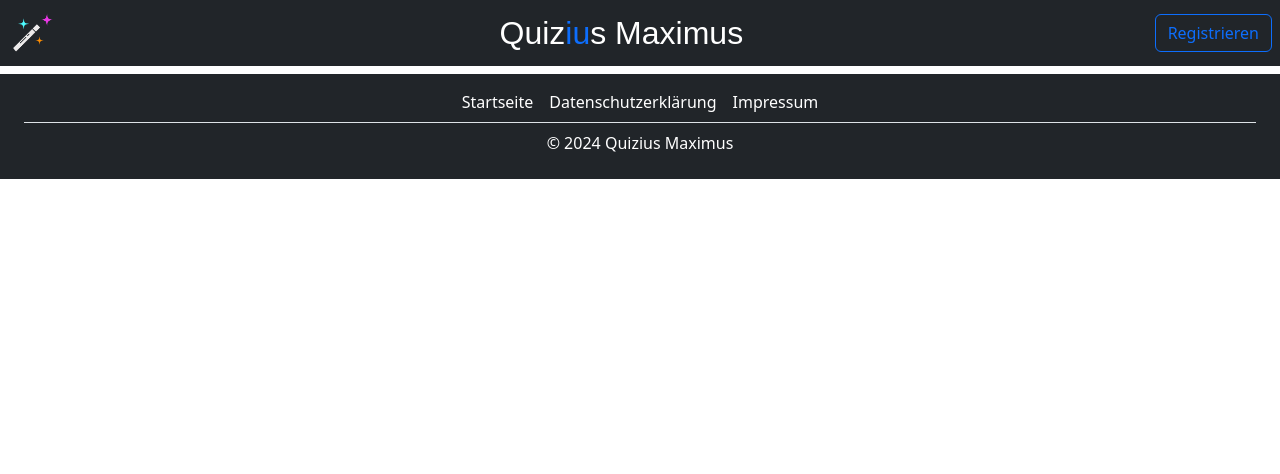
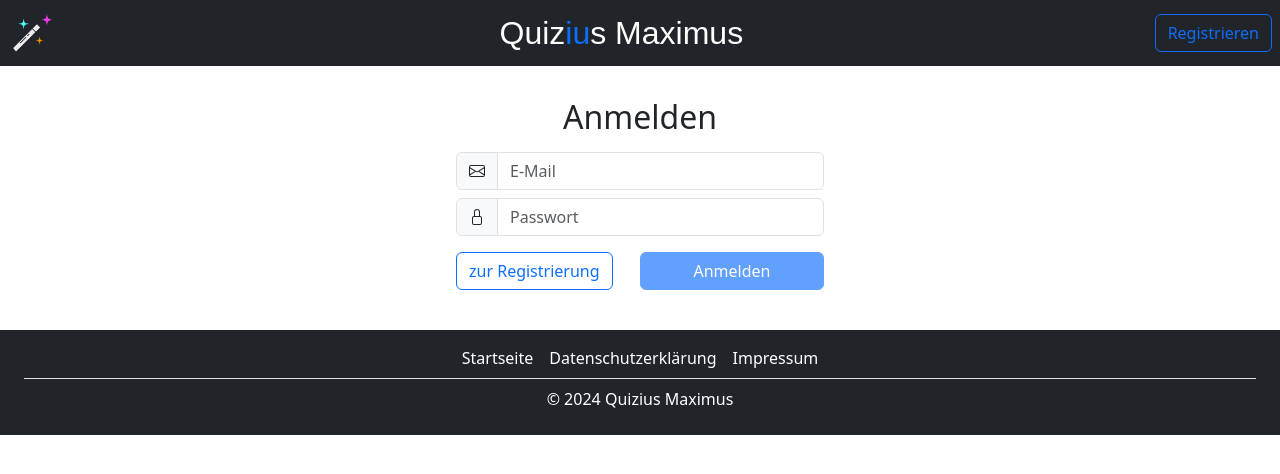
Before and after one commit to 7bellaiu/quizius-maximus, a Vue app in the folder quizius-maximus/: page /login in a window 1280 px wide. Shown: the top 474 px of the page. Built offline with nearby package versions, Linux system fonts and the light colour scheme; no server answers.

Commit message:
Implementierung Login mittels Firebase Auth

```diff
--- /dev/null
+++ b/quizius-maximus/src/components/Authentication/LoginForm.vue
@@ -0,0 +1,95 @@
+<script setup>
+import { ref, onMounted, computed } from "vue";
+import { getAuth, onAuthStateChanged, signInWithEmailAndPassword, signOut } from "firebase/auth";
+import { useRouter } from "vue-router";
+import Toast from "@/components/Toast.vue";
+
+/** REFERENCES */
+const router = useRouter();
+const toastRef = ref(null);
+
+/** STATES */
+const email = ref("");
+const currentPassword = ref("");
+const toastMessage = ref("");
+const toastVariant = ref("");
+const userLoggedIn = ref(false);
+const isFormValid = computed(() => email.value.trim() && currentPassword.value.trim());
+
+/** FUNCTIONS & HANDLERS */
+onMounted(() => {
+    onAuthStateChanged(getAuth(), function (user) {
+        if (!user) {
+            userLoggedIn.value = false;
+        } else {
+            userLoggedIn.value = true;
+            router.push("/");
+        }
+    });
+});
+
+const handleLogin = () => {
+    signInWithEmailAndPassword(getAuth(), email.value, currentPassword.value)
+        .then((data) => {
+            console.log("Successfully logged in!", data);
+        })
+        .catch((error) => {
+            console.error("Login failed!", error);
+            toastMessage.value = "Login failed!";   //give no information bc hackers
+            toastVariant.value = "danger";
+            triggerToast();
+        });
+};
+
+const triggerToast = () => {
+    if (toastRef.value) {
+        toastRef.value.showToast();
+    }
+};
+</script>
+
+<template>
+    <main class="d-flex justify-content-center">
+        <div v-if="!userLoggedIn" class="p-3 mt-3 mb-3 form-wrapper">
+            <h2 class="mb-3 text-center">Anmelden</h2>
+
+            <form @submit.prevent="handleLogin">
+                <div class="input-group mb-2">
+                    <div class="input-group-text" aria-hidden="true">
+                        <svg xmlns="http://www.w3.org/2000/svg" width="16" height="16" fill="currentColor"
+                            class="bi bi-envelope" viewBox="0 0 16 16">
+                            <path
+                                d="M0 4a2 2 0 0 1 2-2h12a2 2 0 0 1 2 2v8a2 2 0 0 1-2 2H2a2 2 0 0 1-2-2zm2-1a1 1 0 0 0-1 1v.217l7 4.2 7-4.2V4a1 1 0 0 0-1-1zm13 2.383-4.708 2.825L15 11.105zm-.034 6.876-5.64-3.471L8 9.583l-1.326-.795-5.64 3.47A1 1 0 0 0 2 13h12a1 1 0 0 0 .966-.741M1 11.105l4.708-2.897L1 5.383z" />
+                        </svg>
+                    </div>
+                    <input type="email" class="form-control" id="email" placeholder="E-Mail" aria-label="E-Mail"
+                        data-ddg-inputtype="credentials.email" v-model="email" required />
+                </div>
+                <div class="input-group mb-2">
+                    <div class="input-group-text" aria-hidden="true">
+                        <svg xmlns="http://www.w3.org/2000/svg" width="16" height="16" fill="currentColor"
+                            class="bi bi-lock" viewBox="0 0 16 16">
+                            <path
+                                d="M8 1a2 2 0 0 1 2 2v4H6V3a2 2 0 0 1 2-2m3 6V3a3 3 0 0 0-6 0v4a2 2 0 0 0-2 2v5a2 2 0 0 0 2 2h6a2 2 0 0 0 2-2V9a2 2 0 0 0-2-2M5 8h6a1 1 0 0 1 1 1v5a1 1 0 0 1-1 1H5a1 1 0 0 1-1-1V9a1 1 0 0 1 1-1" />
+                        </svg>
+                    </div>
+                    <input type="password" class="form-control" id="currentPassword" placeholder="Passwort"
+                        aria-label="Passwort" data-ddg-inputtype="credentials.password.current"
+                        v-model="currentPassword" required />
+                </div>
+                <div class="d-flex justify-content-between mt-3">
+                    <router-link class="btn btn-outline-primary" to="/register">zur Registrierung</router-link>
+                    <button class="btn btn-primary w-50" :disabled="!isFormValid">Anmelden</button>
+                </div>
+            </form>
+            <Toast ref="toastRef" :message="toastMessage" :variant="toastVariant" />
+        </div>
+    </main>
+</template>
+
+<style scoped>
+.form-wrapper {
+    width: 100%;
+    max-width: 400px;
+}
+</style>
--- /dev/null
+++ b/quizius-maximus/src/components/Toast.vue
@@ -0,0 +1,48 @@
+<!-- TODO: Toast so reworken, dass text und farbe hier geregelt, Dauer und ein-/ausblenden in jeweiliger View/component regeln -->
+<script setup>
+import { ref } from 'vue';
+
+// Props definieren
+const props = defineProps({
+    message: {
+        type: String,
+        required: true
+    },
+    variant: {
+        type: String,
+        default: "warning"
+    }
+});
+
+// Reaktiver Zustand für die Sichtbarkeit
+const isVisible = ref(false);
+
+// Methode zum Triggern des Toast
+const showToast = () => {
+    isVisible.value = true;
+    setTimeout(() => {
+        isVisible.value = false;
+    }, 3000); // Toast wird nach 3 Sekunden unsichtbar
+};
+
+// Methode mit defineExpose zugänglich machen
+defineExpose({ showToast });
+</script>
+
+<template>
+    <div v-if="isVisible" :class="[
+        'toast',
+        'align-items-center',
+        `border-${props.variant}`,
+        `text-${props.variant}`,
+        'mt-3',
+        'show',
+        'w-100'
+    ]" role="alert" aria-live="assertive" aria-atomic="true">
+        <div class="d-flex">
+            <div class="toast-body">
+                {{ props.message }}
+            </div>
+        </div>
+    </div>
+</template>
--- a/quizius-maximus/src/router/index.js
+++ b/quizius-maximus/src/router/index.js
@@ -1,5 +1,6 @@
 import { createRouter, createWebHistory } from 'vue-router'
 import Home from '@/views/Home.vue';
+import LoginForm from '@/components/Authentication/LoginForm.vue';
 
 const router = createRouter({
     history: createWebHistory(import.meta.env.BASE_URL),
@@ -8,7 +9,12 @@ const router = createRouter({
             path: "/",	//This is "where we are"
             name: "home", //Convention to name routes
             component: Home	//Component to be rendered if path is accessed
-        }
+        },
+        {
+            path: "/login",
+            name: "login",
+            component: LoginForm
+        },
     ]
 });
 
```
